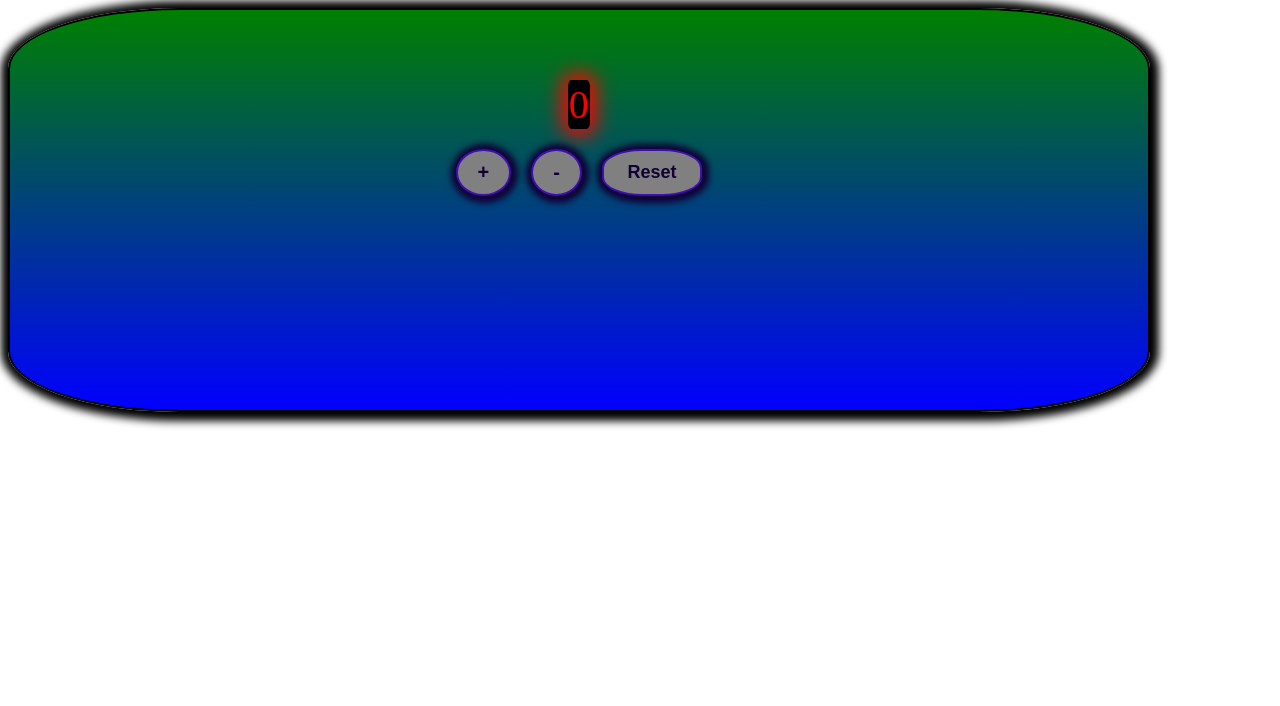
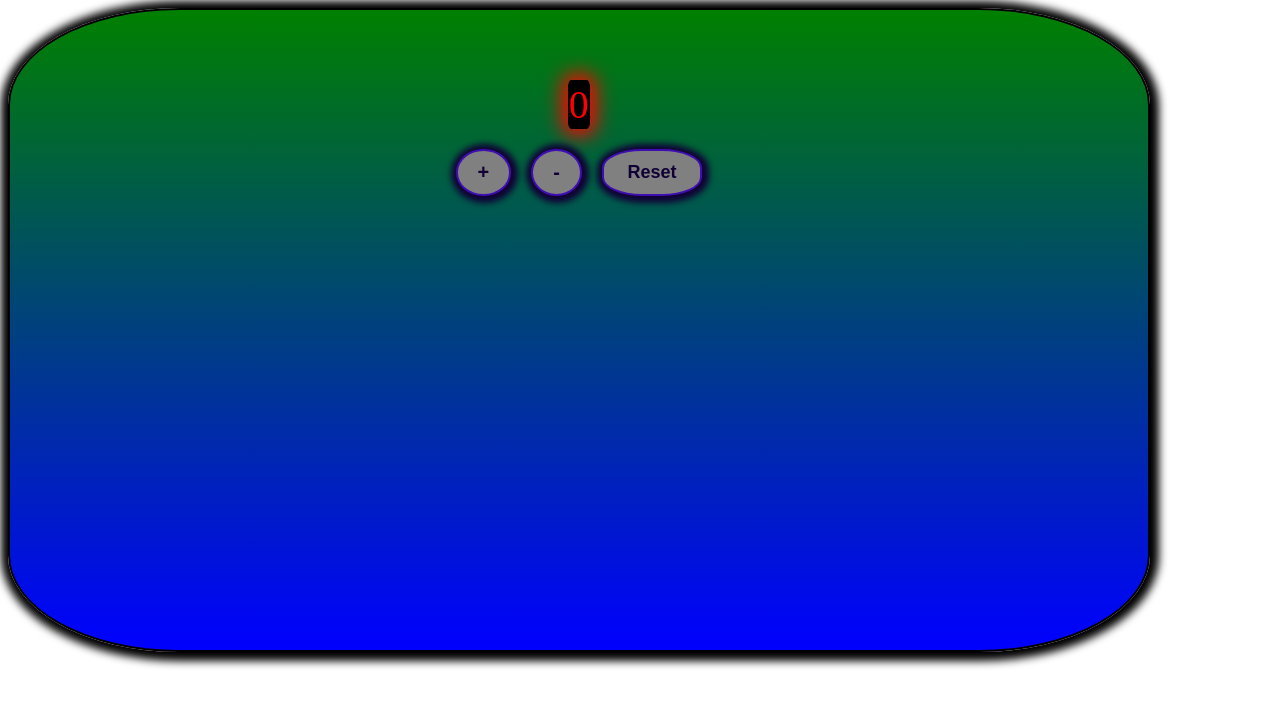
Before and after one commit to 21stChrom/react-jhj8h9, a React (Create React App) app: page / in a window 1280 px wide. Shown: the top 706 px of the page. Built offline with nearby package versions, Linux system fonts and the light colour scheme.

Commit message:
1 file modified

```diff
--- a/src/style.css
+++ b/src/style.css
@@ -4,7 +4,7 @@ p {
     Ubuntu, Cantarell, 'Open Sans', 'Helvetica Neue', sans-serif;
 }
 .container{
-  height: 50vh;
+  height: 80vh;
   width: 90%;
   border: 2px solid;
   border-radius: 15%;
@@ -13,7 +13,7 @@ p {
 }
 .counter {
 box-shadow: 1px 1px 8px 8px;
-  height: 50vh;
+  height: 80vh;
   width: 90%;
   border: 2px solid;
   border-radius: 15%;
```
